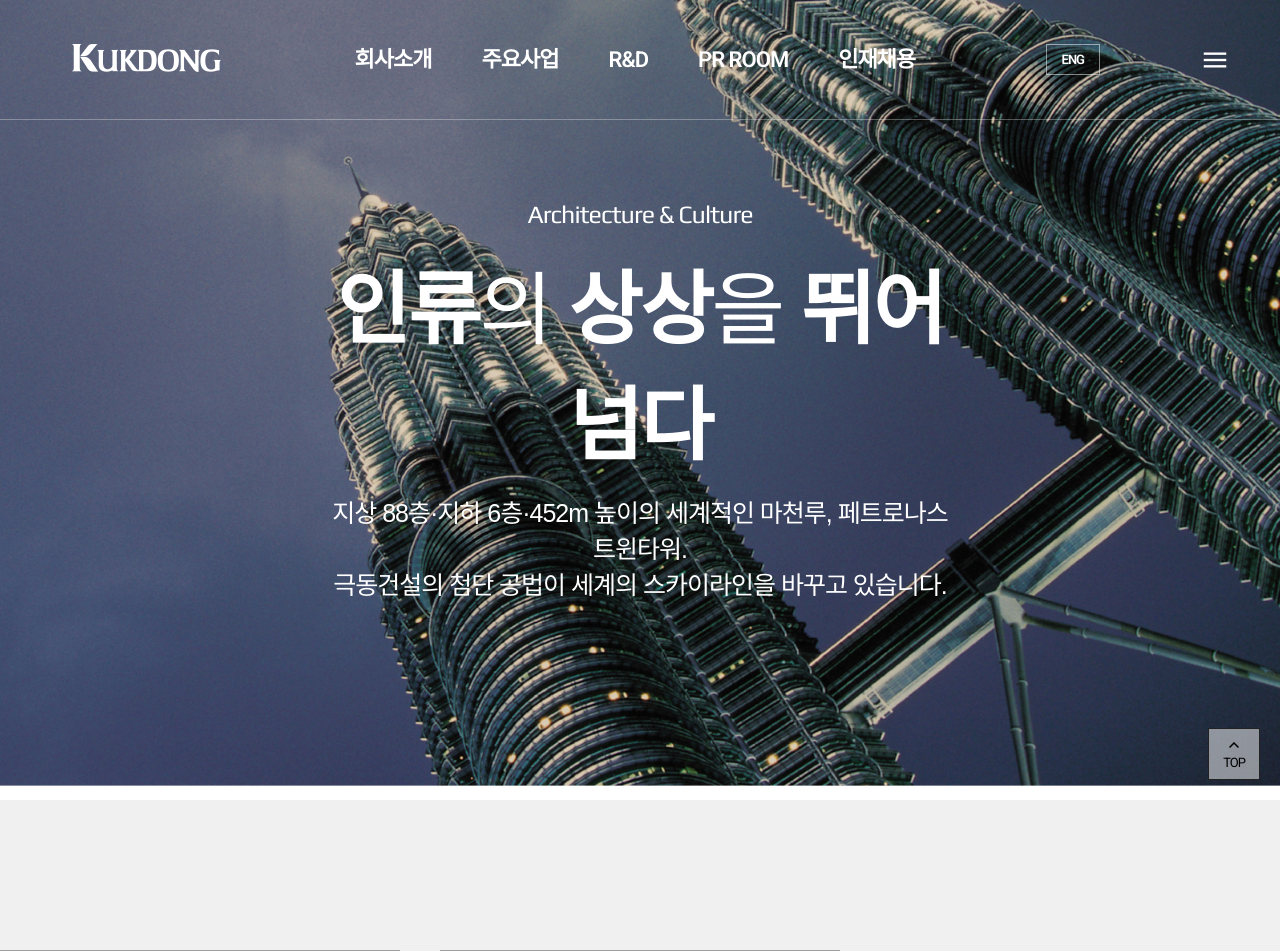
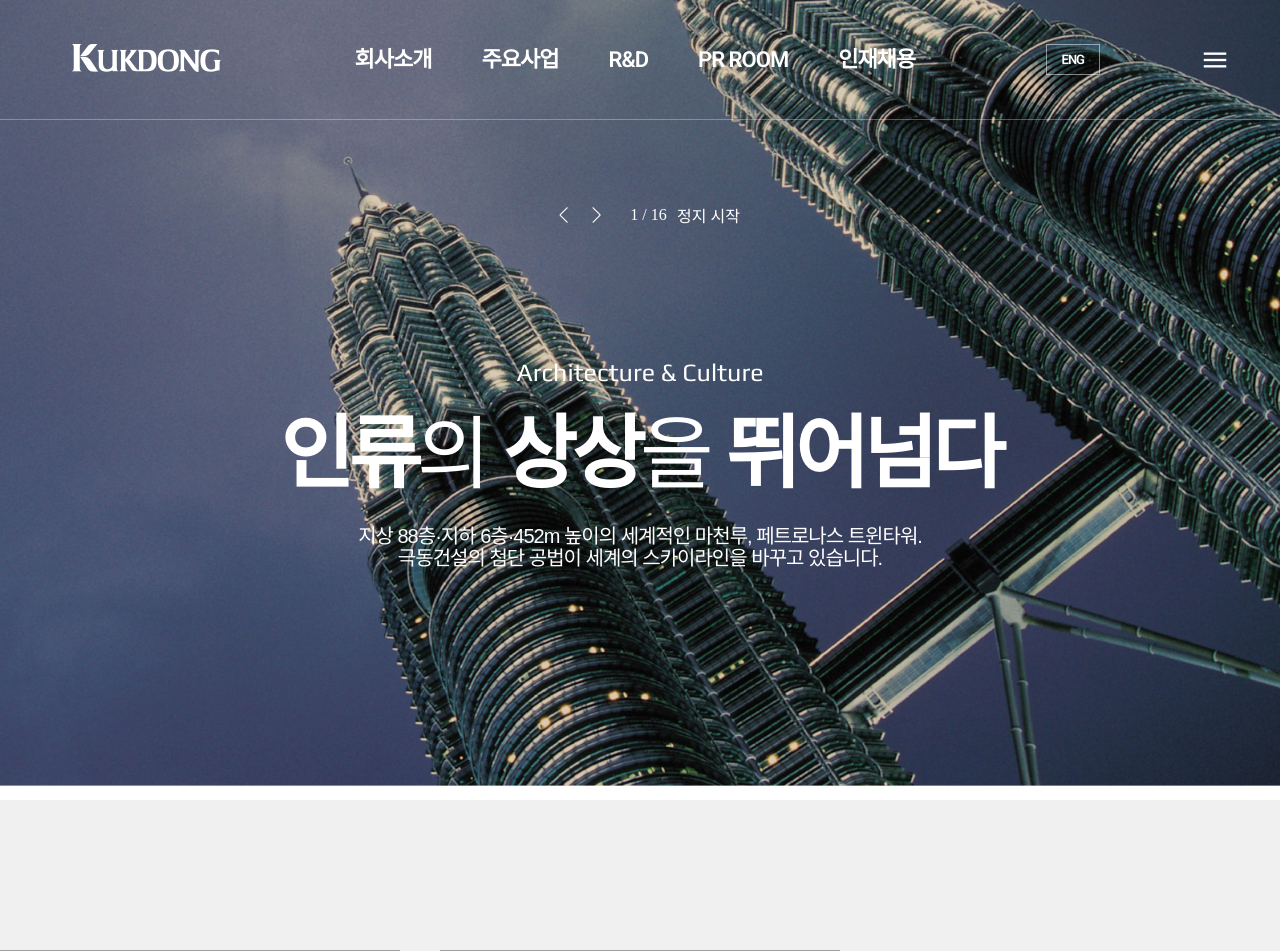
Before and after one commit to jueunkim205/kukdong, a PHP site: page / in a window 1280 px wide. Shown: the top 951 px of the page. Run offline with PHP 8.4, Linux system fonts and the light colour scheme; some web fonts are replaced; grey boxes are pictures that could not be loaded.

Commit message:
수정중

```diff
--- a/css/style.css
+++ b/css/style.css
@@ -5,7 +5,7 @@
   padding: 0;
 }
 
-.wrap {
+body>.wrap {
   box-sizing: border-box;
 }
 
@@ -53,10 +53,8 @@ p {
 
 header {
   width: 100%;
-  /* height: 100%; */
   height: 100vh;
   box-sizing: border-box;
-  background: url(../images/background01.jpg) center/cover no-repeat;
 }
 
 header nav {
@@ -258,38 +256,147 @@ header nav.on .btns span:last-child::after {
   z-index: -1;
 }
 
-header .txt {
+/* 수정 */
+
+#visual{
+  position : absolute;
+  top: 0;
+  left: 0;
+  width: 100%;
+  z-index: -10;
+}
+
+#visual .swiper {
+  width: 100%;
+  height: 100vh;
+}
+
+#visual .swiper-slide {
+  text-align: center;
+  font-size: 18px;
+  background: #fff;
+  display: flex;
+  justify-content: center;
+  align-items: center;
+}
+
+#visual .swiper-slide img {
+  display: block;
+  width: 100%;
+  height: 100%;
+  object-fit: cover;
+  transition: 8s ease-in-out;
+}
+
+#visual .swiper-slide img.on {
+  transform: scale(1);
+}
+
+#visual .txt {
   position: absolute;
-  top: 50%;
+  top: 45%;
   left: 50%;
   transform: translate(-50%, -50%);
+  z-index: 20;
+  width: 100%;
   color: #fff;
-  margin: 0 auto;
-  font-family: 'NanumSquare', sans-serif;
-  text-align: center;
-  letter-spacing: -1px;
 }
 
-header .txt p:nth-of-type(1) {
+#visual .txt>div {
+  position: absolute;
+  text-align: center;
+  width: 100%;
+  opacity: 0;
+}
+
+#visual .txt>div.on {
+  opacity: 1;
+}
+
+#visual .txt>div span {
   font-family: "Play", serif;
   font-size: 25px;
+  transform: scale(1.2);
+  line-height: 1.2;
+  opacity: 0;
+  transition: 1s;
 }
 
-header .txt p:nth-child(2) {
+#visual .txt>div.on span {
+  transition-delay: 1s;
+  transform: scale(1);
+  line-height: 1;
+  opacity: 1;
+}
+
+#visual .txt>div h1 {
+  font-family: 'NanumSquare', sans-serif;
   font-size: 80px;
   font-weight: 300;
-  margin: 16px 0;
-  letter-spacing: -2px;
+  margin: 30px 0;
+  transform: scale(1.2);
+  opacity: 0;
+  line-height: 1.2;
+  letter-spacing: 30px;
+  transition: 1s;
 }
 
-header .txt p:nth-child(2) strong {
+#visual .txt>div h1 strong {
   font-weight: 800;
 }
 
-header .txt p:nth-of-type(3) {
+#visual .txt>div.on h1 {
+  transition-delay: 1.4s;
+  line-height: 1;
+  letter-spacing: -5px;
+  transform: scale(1);
+  opacity: 1;
+}
+
+#visual .txt>div p {
+  font-family: 'NanumSquare', sans-serif;
   font-size: 25px;
-  font-family: 'NanumSquare', sans-serif
+  font-weight: normal;
+  transform: scale(1.2);
+  opacity: 0;
+  font-size: 20px;
+  transition: 1s;
+  line-height: 1.1;
 }
+
+#visual .txt>div.on p {
+  transition-delay: 1.8s;
+  letter-spacing: -1px;
+  transform: scale(1);
+  opacity: 1;
+}
+
+#visual #controls {
+  position: absolute;
+  bottom: 70%;
+  left: 50%;
+  transform: translateX(-50%);
+  width: 200px;
+  height: 50px;
+  display: flex;
+  align-items: center;
+  color: #fff;
+  z-index: 20;
+  justify-content: space-between;
+}
+
+#visual #controls #arrow {
+  position: relative;
+  width: 40%;
+}
+
+#visual #controls #arrow .swiper-button-next:after,
+#visual #controls #arrow .swiper-button-prev:after {
+  font-size: 16px;
+  line-height: 14px;
+  color: #fff;
+}
+
 
 /***************** section1 *****************/
 
--- a/index.html
+++ b/index.html
@@ -242,14 +239,58 @@
           </span>
         </div>
       </nav>
+    </header>
 
-      <div class="txt">
-        <p>Architecture & Culture</p>
-        <p><strong>인류</strong>의 <strong>상상</strong>을 <strong>뛰어넘다</strong></p>
-        <p>지상 88층·지하 6층·452m 높이의 세계적인 마천루, 페트로나스 트윈타워.<br>
-          극동건설의 첨단 공법이 세계의 스카이라인을 바꾸고 있습니다.</p>
+    <div id="visual">
+      <div class="swiper mySwiper">
+        <div class="swiper-wrapper">
+          <div class="swiper-slide"><img src="./images/background01.jpg" alt="img"></div>
+          <div class="swiper-slide"><img src="./images/background02.jpg" alt="img"></div>
+          <div class="swiper-slide"><img src="./images/background03.jpg" alt="img"></div>
+        </div>
+        <div class="txt">
+          <div>
+            <span>Architecture & Culture</span>
+            <h1><strong>인류</strong>의 <strong>상상</strong>을 <strong>뛰어넘다</strong><br>
+            </h1>
+            <p>지상 88층·지하 6층·452m 높이의 세계적인 마천루, 페트로나스 트윈타워.<br>
+              극동건설의 첨단 공법이 세계의 스카이라인을 바꾸고 있습니다.</p>
+          </div>
+
+          <div>
+            <span>Architecture & Culture</span>
+            <h1><strong>건축</strong>에 <strong>문화</strong>를 <strong>더하다</strong><br>
+            </h1>
+            <p>한국 전통가옥 지붕의 곡선을 경기장에 접목한 세계 최고 수준의 대구스타디움.
+              극동건설이 대한민국의 첨단 기술력을 전 세계에 과시하고 있습니다.</p>
+          </div>
+
+          <div>
+            <span>Architecture & Culture</span>
+            <h1><strong>가치</strong>와 <strong>가치</strong>를 <strong>이어주다</strong><br>
+            </h1>
+            <p>길이 416km, 너비 22.4m 전국을 일일생활권으로 만든 국가 대동맥, 경부고속도로.
+              극동건설은 지금 이 순간에도 대한민국의 가치를 높여가고 있습니다.</p>
+          </div>
+        </div>
+
+        <div id="controls">
+          <div id="arrow">
+            <div class="swiper-button-next"></div>
+            <div class="swiper-button-prev"></div>
+          </div>
+          <div id="page">
+            <span class="start"></span>
+            <span> / </span>
+            <span class="end"></span>
+          </div>
+          <div id="playStop">
+            <span class="stop">정지</span>
+            <span class="play">시작</span>
+          </div>
+        </div>
       </div>
-    </header>
+    </div>
 
     <section class="section1">
       <div class="wrap">
@@ -321,8 +361,9 @@
                   <div class="line"></div>
                   <h3>CIVILENGINEERING WORKS</h3>
                   <p>극동건설은 허허벌판에 길을 내고, 망망대해에 다리를 놓으며, 대한민국 지도를 바꾸어
-                    <span></span>왔습니다.
+                    왔습니다.
                   </p>
+                  <a href="#">Detail view</a>
                 </div>
               </div>
 
@@ -333,8 +374,9 @@
                   <div class="line"></div>
                   <h3>CIVILENGINEERING WORKS</h3>
                   <p>극동건설은 철길을 따라, 지하공간을 지나 대한민국의 경제발전을 이끌어 왔습니
-                    <span></span>다.
+                    다.
                   </p>
+                  <a href="#">Detail view</a>
                 </div>
               </div>
 
@@ -345,8 +387,9 @@
                   <div class="line"></div>
                   <h3>CIVILENGINEERING WORKS</h3>
                   <p>극동건설은 우수한 항만개발 역량을 발휘하여 대한민국을 동북아 허브 물류기지로
-                    <span></span>만들겠습니다
+                    만들겠습니다
                   </p>
+                  <a href="#">Detail view</a>
                 </div>
               </div>
 
@@ -357,8 +400,9 @@
                   <div class="line"></div>
                   <h3>CIVILENGINEERING WORKS</h3>
                   <p>극동건설은 우수한 토목 시공능력을 바탕으로 대한민국의 국토개발에 앞장서 왔습니
-                    <span></span>다.
+                    다.
                   </p>
+                  <a href="#">Detail view</a>
                 </div>
               </div>
 
```
Also changed, not shown: other parts of css/style.css (+73 -22 lines), other parts of index.html (+13 -17 lines), js/script.js (+70 -6 lines), test.html (+79 -22 lines).
